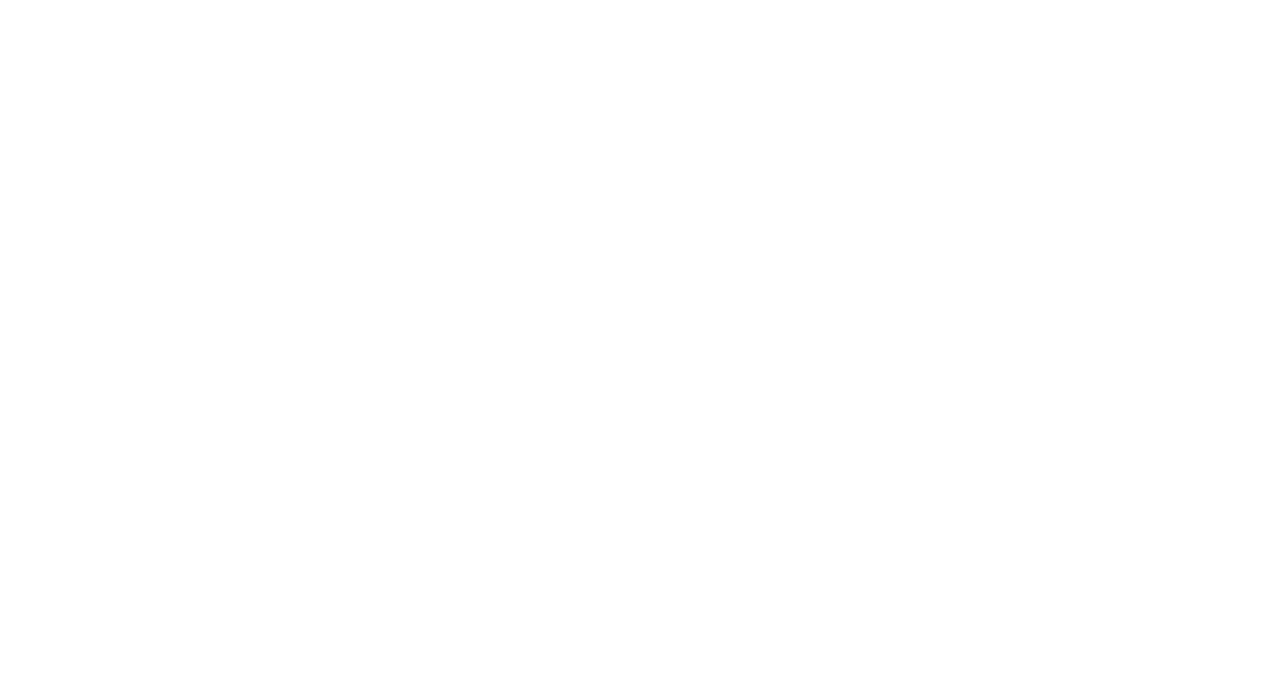
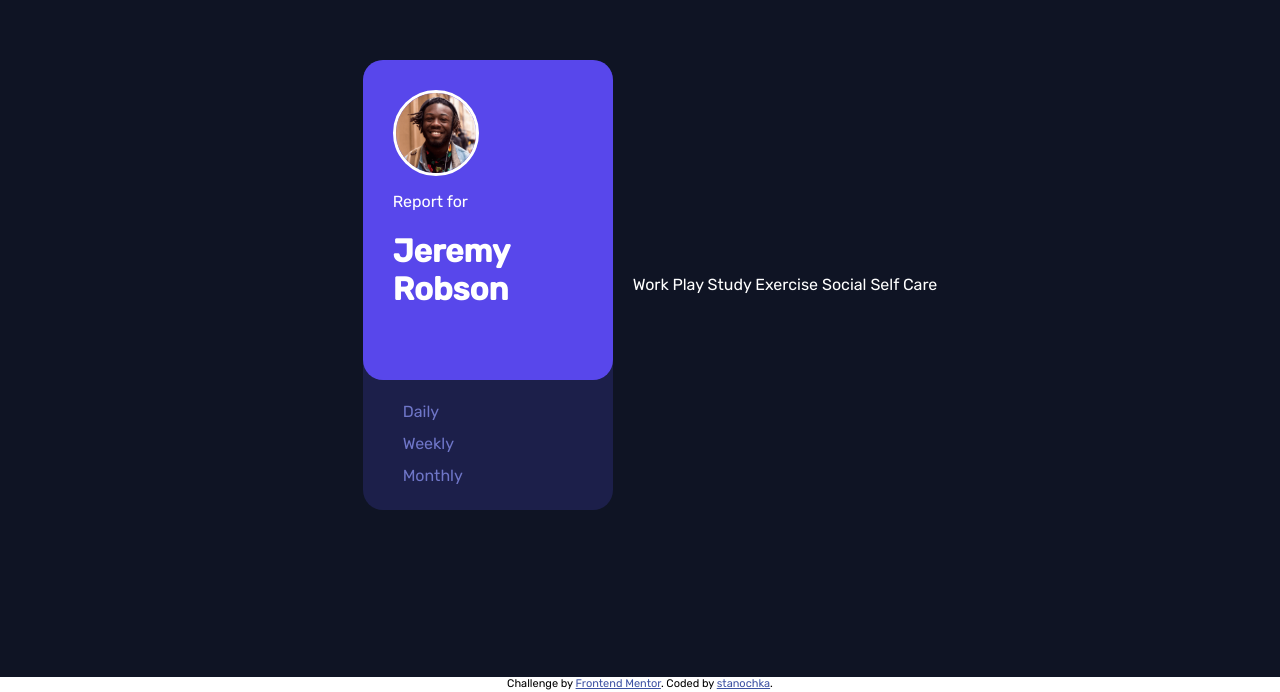
Before and after one commit to stanochka/time-tracking-dashboard-main, a React (Create React App) app: page / in a window 1280 px wide. Shown: the part 108-800 px from the top of the page. Built offline with nearby package versions, Linux system fonts and the light colour scheme.

Commit message:
Make components layout and basic style

```diff
--- a/src/App.js
+++ b/src/App.js
@@ -1,8 +1,11 @@
-function App() {
+import { Footer } from './components/Footer';
+import { Main } from './components/Main';
+
+export const App = () => {
   return (
-    <div className="App">
+    <div className='App'>
+      <Main />
+      <Footer />
     </div>
   );
 }
-
-export default App;
--- /dev/null
+++ b/src/components/Details.js
@@ -0,0 +1,12 @@
+export const Details = () => {
+  return (
+    <div className='Details'>
+      Work
+      Play
+      Study
+      Exercise
+      Social
+      Self Care
+    </div>
+  )
+}
--- /dev/null
+++ b/src/components/Footer.js
@@ -0,0 +1,8 @@
+export const Footer = () => {
+  return (
+    <footer>
+      Challenge by <a href="https://www.frontendmentor.io?ref=challenge" target="_blank" rel="noreferrer">Frontend Mentor</a>.
+      Coded by <a href="https://github.com/stanochka" target="_blank" rel="noreferrer">stanochka</a>.
+    </footer>
+  )
+}
--- /dev/null
+++ b/src/components/Main.js
@@ -0,0 +1,11 @@
+import { Profile } from './Profile';
+import { Details } from './Details';
+
+export const Main = () => {
+  return (
+    <main>
+      <Profile />
+      <Details />
+    </main>
+  )
+}
--- /dev/null
+++ b/src/components/Profile.js
@@ -0,0 +1,19 @@
+import avatar from '../images/image-jeremy.png'
+
+export const Profile = () => {
+  return (
+    <div className='Profile'>
+    <div className='MainProfile'>
+      <div className='AvatarWrapper'><img className='Avatar' src={avatar} alt="Jeremy" /></div>
+      <p>Report for</p>
+      <h1>Jeremy Robson</h1>
+    </div>
+
+    <ul className='TabNav'>
+      <li>Daily</li>
+      <li>Weekly</li>
+      <li>Monthly</li>
+    </ul>
+    </div>
+  )
+}
--- a/src/index.css
+++ b/src/index.css
@@ -1,3 +1,59 @@
+@import url('https://fonts.googleapis.com/css2?family=Rubik:wght@300;400;500&display=swap');
+
 body {
   margin: 0;
+  font-family: 'Rubik', sans-serif;
 }
+
+main {
+  background-color: hsl(226, 43%, 10%);
+  min-height: calc(100vh - 15px);
+  width: 100vw;
+  display: flex;
+  align-items: center;
+  justify-content: center;
+  color: white;
+}
+
+.Profile {
+  background: hsl(235, 46%, 20%);
+  width: 250px;
+  height: 450px;
+  border-radius: 20px;
+  margin: 20px;
+}
+
+.MainProfile {
+  border-radius: 20px;
+  padding: 30px;
+  height: 260px;
+  background: hsl(246, 80%, 60%);
+}
+
+.Avatar {
+  width: 80px;
+  height: 80px;
+}
+
+.AvatarWrapper {
+  width: 80px;
+  height: 80px;
+  border-radius: 50%;
+  border: 3px solid white;
+}
+
+.TabNav {
+  list-style: none;
+  line-height: 2;
+  color: hsl(235, 45%, 61%);
+}
+
+footer {
+  height: 15px;
+  font-size: 11px;
+  text-align: center;
+}
+
+footer a {
+  color: hsl(228, 45%, 44%);
+}
--- a/src/index.js
+++ b/src/index.js
@@ -1,7 +1,7 @@
 import React from 'react';
 import ReactDOM from 'react-dom';
 import './index.css';
-import App from './App';
+import { App } from './App';
 
 ReactDOM.render(
   <React.StrictMode>
```
